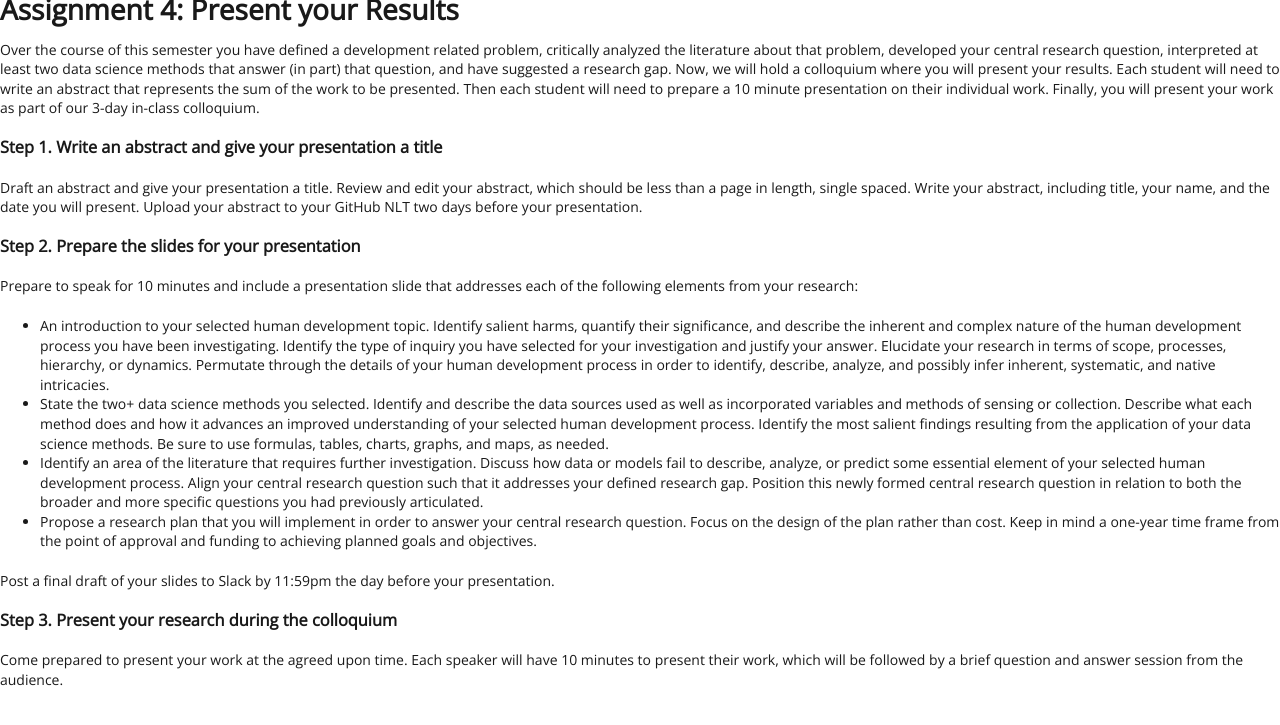
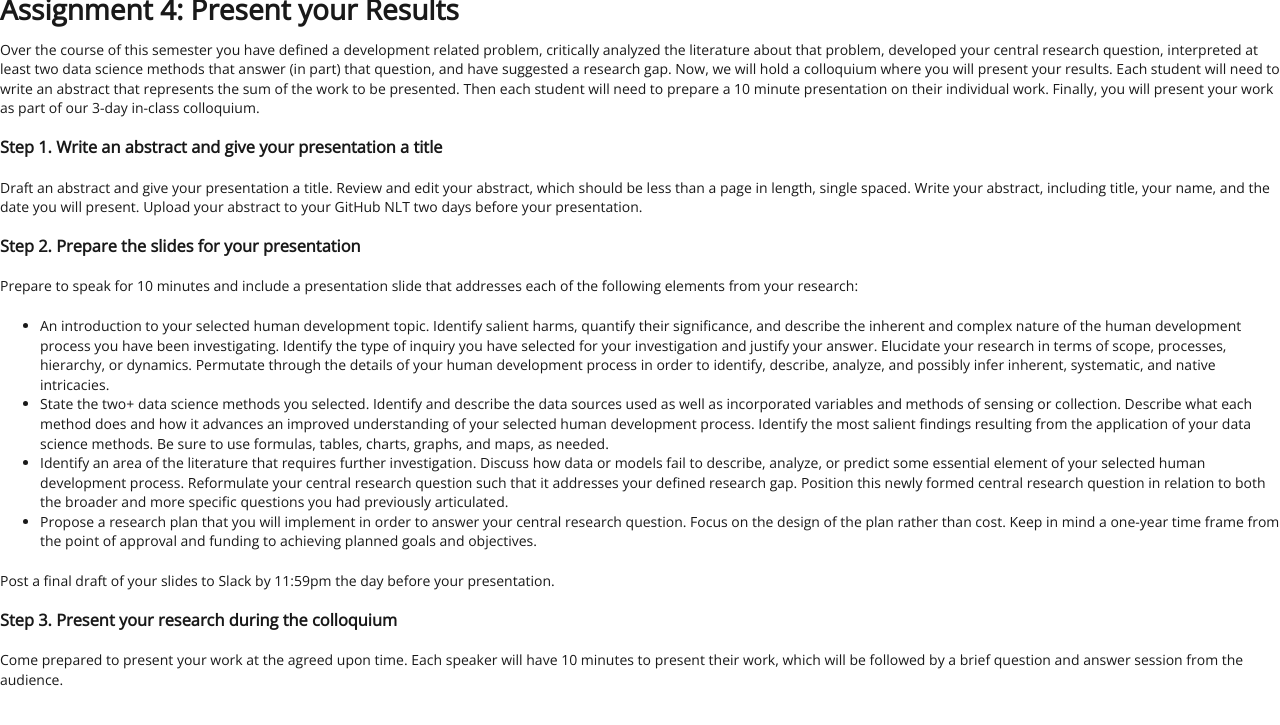
Before and after one commit to EMBrewer/dat150, a Jekyll site: the page built from _posts/2021-09-23-Assignment4.md, in a window 1280 px wide. Shown: the top 725 px of the page. Built offline with Jekyll 4.4.1, drawn with Linux system fonts in a browser that asks for light colours; our own code applies the rules of GitHub Pages for plain Markdown files.

Commit message:
Update 2021-09-23-Assignment4.md

```diff
--- a/_posts/2021-09-23-Assignment4.md
+++ b/_posts/2021-09-23-Assignment4.md
@@ -12,7 +12,7 @@ Prepare to speak for 10 minutes and include a presentation slide that addresses
 
 * An introduction to your selected human development topic. Identify salient harms, quantify their significance, and describe the inherent and complex nature of the human development process you have been investigating. Identify the type of inquiry you have selected for your investigation and justify your answer. Elucidate your research in terms of scope, processes, hierarchy, or dynamics. Permutate through the details of your human development process in order to identify, describe, analyze, and possibly infer inherent, systematic, and native intricacies.
 * State the two+ data science methods you selected. Identify and describe the data sources used as well as incorporated variables and methods of sensing or collection. Describe what each method does and how it advances an improved understanding of your selected human development process. Identify the most salient findings resulting from the application of your data science methods. Be sure to use formulas, tables, charts, graphs, and maps, as needed.
-* Identify an area of the literature that requires further investigation. Discuss how data or models fail to describe, analyze, or predict some essential element of your selected human development process. Align your central research question such that it addresses your defined research gap. Position this newly formed central research question in relation to both the broader and more specific questions you had previously articulated.
+* Identify an area of the literature that requires further investigation. Discuss how data or models fail to describe, analyze, or predict some essential element of your selected human development process. Reformulate your central research question such that it addresses your defined research gap. Position this newly formed central research question in relation to both the broader and more specific questions you had previously articulated.
 * Propose a research plan that you will implement in order to answer your central research question. Focus on the design of the plan rather than cost. Keep in mind a one-year time frame from the point of approval and funding to achieving planned goals and objectives.
 
 Post a final draft of your slides to Slack by 11:59pm the day before your presentation.
```
